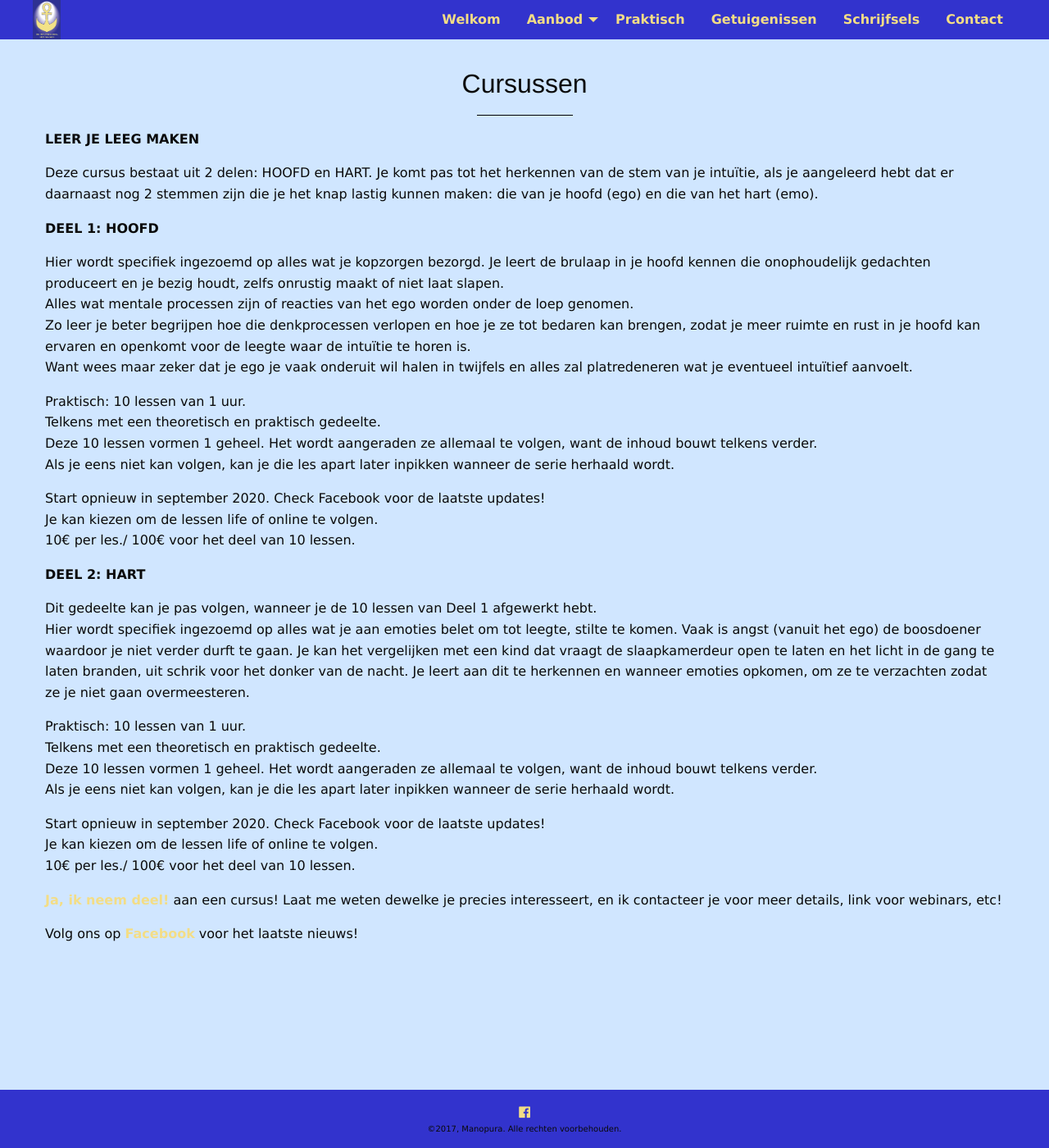
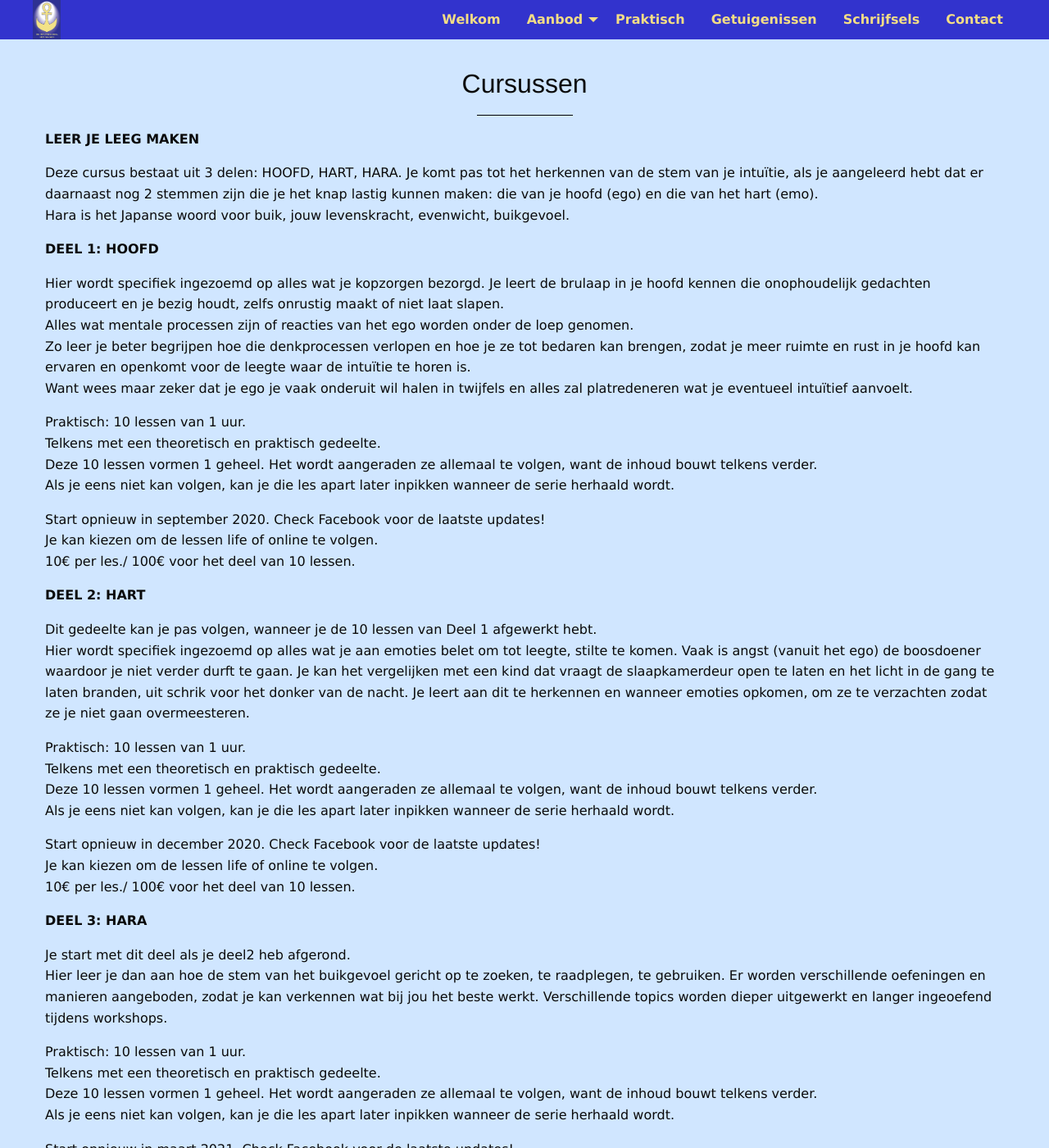
Before and after one commit to ankher/ankher.github.io, a Jekyll site: the page built from cursussen.md, in a window 1280 px wide and 1400 px high. Shown: the whole window at 82% size. Built offline with Jekyll 4.4.1, drawn with Linux system fonts in a browser that asks for light colours; nearby versions of some CDN libraries; our own code applies the rules of GitHub Pages for plain Markdown files; some of the changed text lies outside the part shown.

Commit message:
Update cursussen.md

```diff
--- a/cursussen.md
+++ b/cursussen.md
@@ -6,8 +6,9 @@ menu: cursussen
 
 **LEER JE LEEG MAKEN**
 
-Deze cursus bestaat uit 2 delen: HOOFD en HART.
+Deze cursus bestaat uit 3 delen: HOOFD, HART, HARA.
 Je komt pas tot het herkennen van de stem van je intuïtie, als je aangeleerd hebt dat er daarnaast nog 2 stemmen zijn die je het knap lastig kunnen maken: die van je hoofd (ego) en die van het hart (emo).
+Hara is het Japanse woord voor buik, jouw levenskracht, evenwicht, buikgevoel.
 
 **DEEL 1: HOOFD**
 
@@ -35,7 +36,23 @@ Telkens met een theoretisch en praktisch gedeelte.
 Deze 10 lessen vormen 1 geheel. Het wordt aangeraden ze allemaal te volgen, want de inhoud bouwt telkens verder.
 Als je eens niet kan volgen, kan je die les apart later inpikken wanneer de serie herhaald wordt.
 
-Start opnieuw in september 2020. Check Facebook voor de laatste updates!
+Start opnieuw in december 2020. Check Facebook voor de laatste updates!
+Je kan kiezen om de lessen life of online te volgen.
+10€ per les./ 100€ voor het deel van 10 lessen.
+
+**DEEL 3: HARA**
+
+Je start met dit deel als je deel2 heb afgerond.
+Hier leer je dan aan hoe de stem van het buikgevoel gericht op te zoeken, te raadplegen, te gebruiken.
+Er worden verschillende oefeningen en manieren aangeboden, zodat je kan verkennen wat bij jou het beste werkt.
+Verschillende topics worden dieper uitgewerkt en langer ingeoefend tijdens workshops.
+
+Praktisch: 10 lessen van 1 uur.
+Telkens met een theoretisch en praktisch gedeelte.
+Deze 10 lessen vormen 1 geheel. Het wordt aangeraden ze allemaal te volgen, want de inhoud bouwt telkens verder.
+Als je eens niet kan volgen, kan je die les apart later inpikken wanneer de serie herhaald wordt.
+
+Start opnieuw in maart 2021. Check Facebook voor de laatste updates!
 Je kan kiezen om de lessen life of online te volgen.
 10€ per les./ 100€ voor het deel van 10 lessen.
 
```
